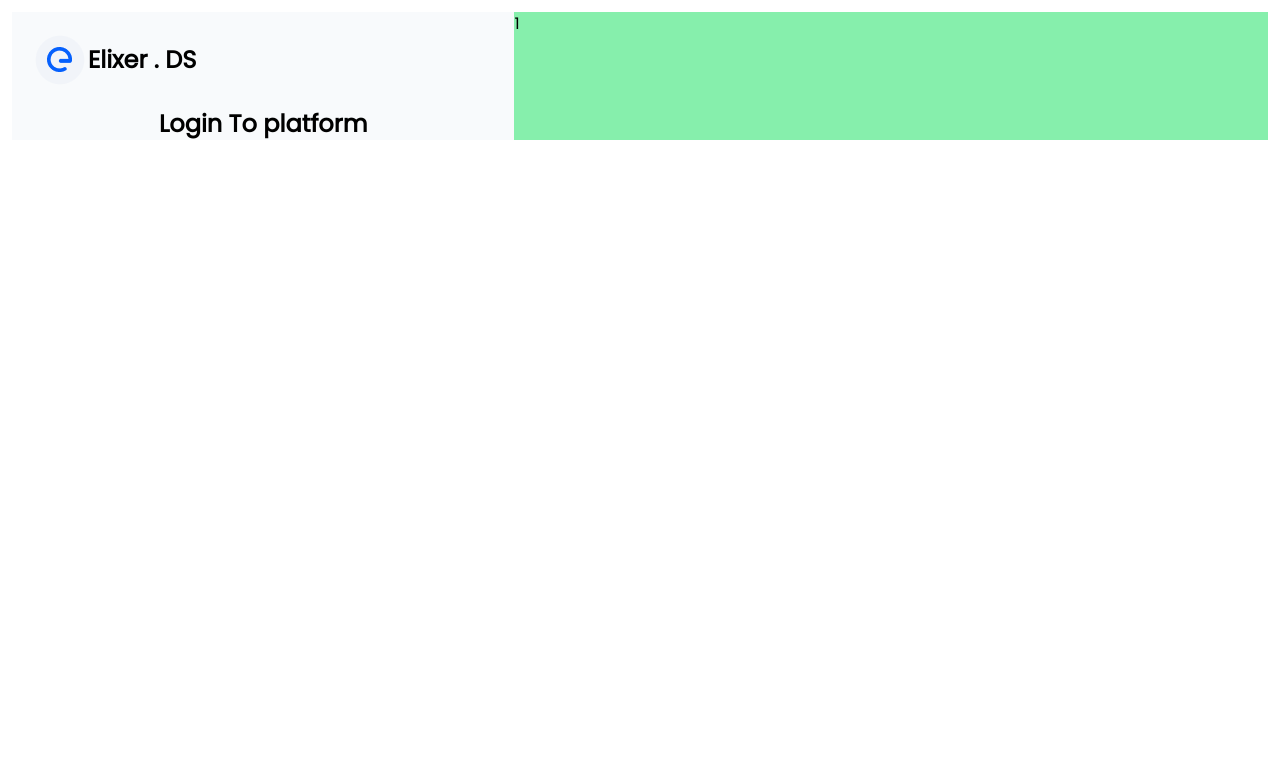
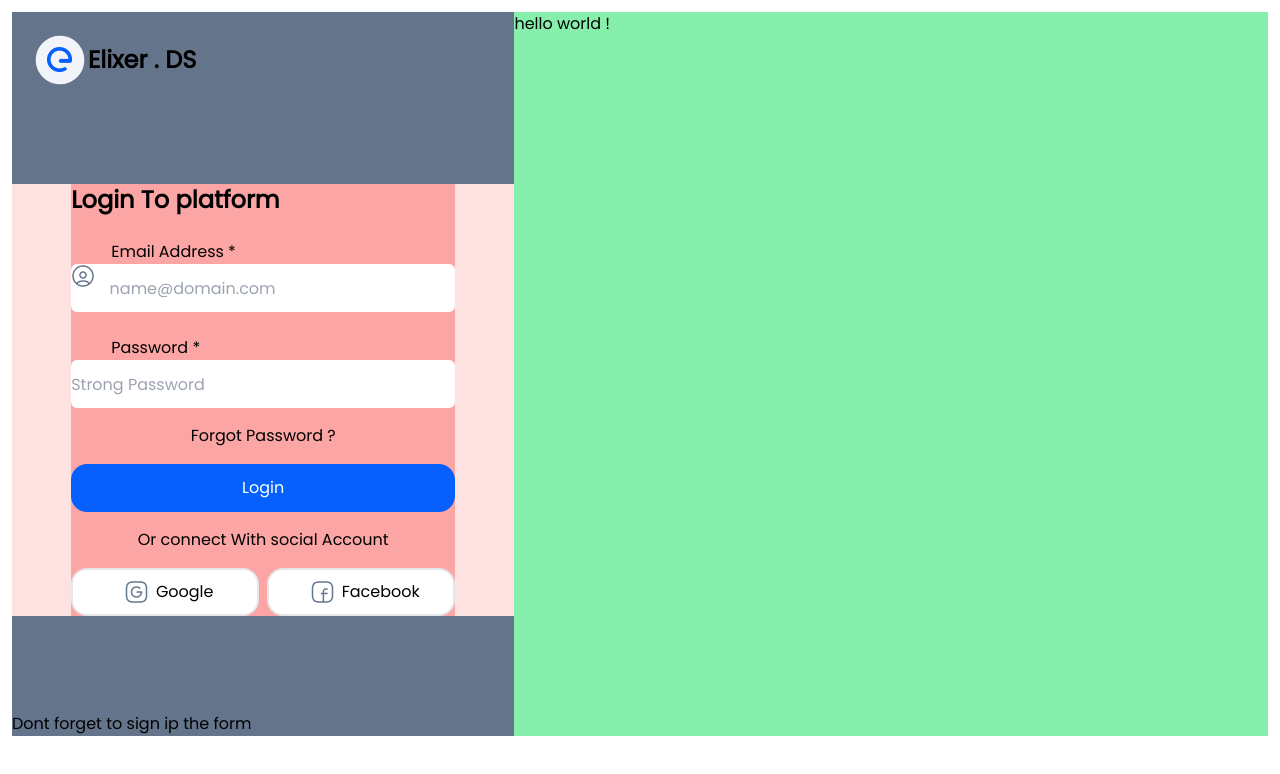
Before and after one commit to Avinashshiyani/elixir-clone, a plain HTML site: page index.html in a window 1280 px wide. Drawn offline with nearby package versions, Linux system fonts and the light colour scheme; a web font is replaced by a local one.

Commit message:
sign up form upcoming

```diff
--- a/components/style.css
+++ b/components/style.css
@@ -6,3 +6,17 @@
     box-sizing: border-box;
     font-family: 'Poppins', sans-serif;
 }
+.main__button
+{
+    background-color: rgba(5, 96, 253, 1);
+}
+.main__email
+{
+    background-image: url(./images/user__email.png);
+    background-repeat: no-repeat;
+
+}
+.main__email::placeholder
+{
+    padding-left: 10%;
+}
--- a/index.html
+++ b/index.html
@@ -14,7 +14,7 @@
     <div class="flex main__div p-3">
             <!-- login  main div -->
 
-        <div class="w-2/5 bg-slate-50">
+        <div class="w-2/5 bg-slate-500 justify-between space-y-24 ">
 
             <!-- image and info div -->
                 <div class="flex items-center m-5">
@@ -23,15 +23,51 @@
                 </div>
 
                 <!-- sign up form div -->
-            <div class="flex justify-center mx-16">
+                <div class="bg-red-100 grid justify-center">
+
+                    <div class="grid justify-center w-100 items-center bg-red-300">
+
                         <span class="font-bold text-2xl">Login To platform</span>
+                        <span class=" text-md pl-10 mt-6">Email Address *</span>
+
+                        <input type="text" placeholder="name@domain.com" class="main__email h-12 rounded-md">
+                        <span class=" text-md pl-10 mt-6">Password *</span>
+
+                        <input type="text" placeholder="Strong Password" class="h-12 rounded-md">
+                        <span class="text-center py-4">Forgot Password ?</span>
+
+                        <div class="h-12 w-96 rounded-2xl flex justify-center items-center main__button text-white"">
+                            <a href="#">Login</a>
+                        </div>
+
+                        <span class="text-center py-4">Or connect With social Account</span>
+
+                        <div class="flex space-x-2 text-center">
+
+                            <div class="rounded-2xl h-12 border-2 w-1/2 flex justify-center items-center bg-white">
+                                <img src="./components/images/Union.png" class="px-2"/>Google
+                            </div>
+
+                            <div class="rounded-2xl h-12 border-2 w-1/2 flex justify-center items-center bg-white">
+                                <img src="./components/images/Union2.png"class="px-2"/>Facebook
+                            </div>
+
+                        </div>
+
+                    </div>
+
+                </div>
+
+                <!-- dont forget to sign form -->
+                <div>
+                    <span>Dont forget to sign ip the form</span>
                 </div>
 
         </div>
 
         <!-- chart main div -->
         <div class="bg-green-300 w-3/5">
-            1
+            hello world !
         </div>
 
     </div>
```
Also changed, not shown: components/images/Union.png (added), components/images/Union2.png (added), components/images/user__email.png (added). Lines whose indentation alone changed are shown as unchanged.
